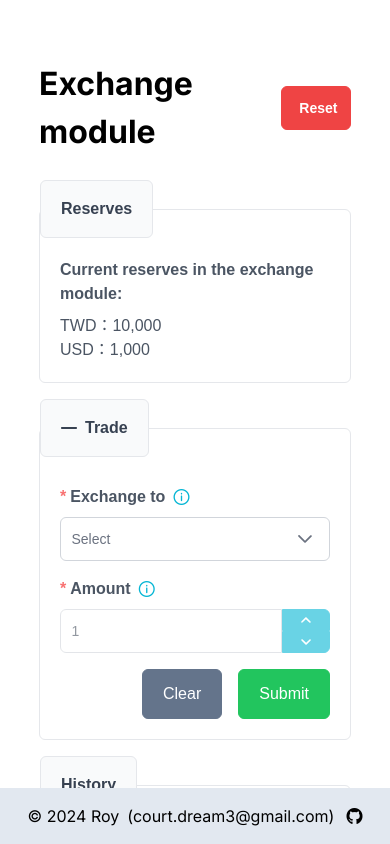
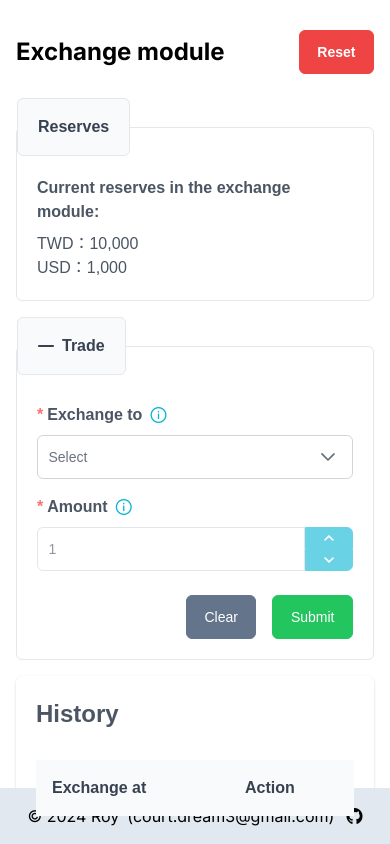
Before and after one commit to kevin3991/perp-exam, a Next.js app: page / in a window 390 px wide. Both pictures are taken after a click on the button "Trade". Shown: the top 844 px of the page. Built offline with nearby package versions, Linux system fonts and the light colour scheme; a web font is replaced by a local one.

Commit message:
feat: Optimzie RWD

```diff
--- a/src/app/page.tsx
+++ b/src/app/page.tsx
@@ -6,20 +6,23 @@ import LogTable from '@/components/LogTable';
 import ReverseInfo from '@/components/ReserveInfo';
 import { useExchange } from '@/hooks/useExchange';
 import { Button } from 'primereact/button';
+import { Skeleton } from 'primereact/skeleton';
 
 export default function Home(): JSX.Element {
   const { persistLoading, reset } = useExchange();
 
-  if (persistLoading) {
-    return <div className="flex justify-center pt-[200px]">Loading...</div>;
-  }
-
   return (
     <>
-      <div className="flex justify-center py-[60px] pb-[120px]">
-        <div className="max-w-[640px] w-[80vw] gap-4 flex flex-col">
+      <div className="flex justify-center py-[30px] pb-[80px] md:pb-[120px] md:pt-[60px]">
+        <div className="max-w-[640px] w-full gap-4 flex flex-col px-4">
+          {persistLoading ? (
+            <Loading />
+          ) : (
+            <>
               <div className="flex justify-between items-center mb-2">
-            <h1 className="text-[32px] font-bold">Exchange module</h1>
+                <h1 className="text-[24px] font-bold md:text-[32px]">
+                  Exchange module
+                </h1>
                 <Button
                   severity="danger"
                   label="Reset"
@@ -30,9 +33,23 @@ export default function Home(): JSX.Element {
               <ReverseInfo />
               <ExchangeForm />
               <LogTable />
+            </>
+          )}
         </div>
       </div>
       <Footer />
     </>
   );
 }
+
+const Loading = (): JSX.Element => {
+  return (
+    <div className="">
+      <Skeleton className="mb-2"></Skeleton>
+      <Skeleton width="10rem" className="mb-2"></Skeleton>
+      <Skeleton width="5rem" className="mb-2"></Skeleton>
+      <Skeleton height="2rem" className="mb-2"></Skeleton>
+      <Skeleton width="10rem" height="4rem"></Skeleton>
+    </div>
+  );
+};
--- a/src/components/ExchangeForm.tsx
+++ b/src/components/ExchangeForm.tsx
@@ -7,6 +7,8 @@ import { Fieldset } from 'primereact/fieldset';
 import Info from './Info';
 import { useToast } from '@/hooks/useToast';
 import { confirmDialog } from 'primereact/confirmdialog';
+import { formatNumberWithCommas } from '@/utils/common';
+import { Message } from 'primereact/message';
 
 interface IExchangeFormProps {
   className?: string;
@@ -64,7 +66,17 @@ const ExchangeForm = (props: IExchangeFormProps): JSX.Element => {
   }, [exchangeOptions, currency]);
   const onSubmit = async (): Promise<void> => {
     confirmDialog({
-      message: `Do you want to exchange ${form.amount} ${form.exchangeTo}?`,
+      message: () => {
+        const text = `${formatNumberWithCommas(Number(form.amount))} ${
+          form.exchangeTo
+        }`;
+        return (
+          <div>
+            <p>Do you want to exchange?</p>
+            <Message severity="info" text={text} className="mt-2" />
+          </div>
+        );
+      },
       header: 'Exchange Confirmation',
       icon: 'pi pi-info-circle',
       defaultFocus: 'reject',
--- a/src/components/LogTable.tsx
+++ b/src/components/LogTable.tsx
@@ -4,7 +4,7 @@ import CTable from './common/CTable';
 import dayjs from 'dayjs';
 import { formatNumberWithCommas } from '@/utils/common';
 import Info from './Info';
-import { Fieldset } from 'primereact/fieldset';
+import { Card } from 'primereact/card';
 
 interface ILogTableProps {
   className?: string;
@@ -72,9 +72,9 @@ const LogTable = (props: ILogTableProps): JSX.Element => {
   }, []);
 
   return (
-    <Fieldset legend="History" className={className}>
-      <CTable data={logs} columns={columns} />
-    </Fieldset>
+    <Card className={className} title="History">
+      <CTable stripedRows data={logs} columns={columns} />
+    </Card>
   );
 };
 
--- a/src/components/common/CForm.tsx
+++ b/src/components/common/CForm.tsx
@@ -168,11 +168,12 @@ export default function CForm(props: FormProps): JSX.Element {
           );
         })}
       </div>
-      <div className="flex justify-end gap-4">
+      <div className="flex justify-end gap-4 mt-2">
         {onRemove !== undefined && (
           <Button
             type="button"
             severity="danger"
+            size="small"
             onClick={() => {
               onRemove();
             }}
@@ -184,6 +185,7 @@ export default function CForm(props: FormProps): JSX.Element {
           <Button
             type="button"
             severity="secondary"
+            size="small"
             onClick={() => {
               onCancel();
             }}
@@ -192,7 +194,7 @@ export default function CForm(props: FormProps): JSX.Element {
           </Button>
         )}
         {onSubmit !== undefined && (
-          <Button severity="success" loading={isLoading}>
+          <Button severity="success" loading={isLoading} size="small">
             {submitT}
           </Button>
         )}
--- a/src/components/common/CTable.tsx
+++ b/src/components/common/CTable.tsx
@@ -9,11 +9,19 @@ export interface ICTableColumn {
 interface ICTableProps {
   data: any[];
   columns: ICTableColumn[];
+  stripedRows?: boolean;
+  scrollable?: boolean;
 }
 
 const CTable = (props: ICTableProps): JSX.Element => {
+  const { stripedRows = false, scrollable = true } = props;
+
   return (
-    <DataTable value={props.data}>
+    <DataTable
+      value={props.data}
+      stripedRows={stripedRows}
+      scrollable={scrollable}
+    >
       {props.columns.map((column) => (
         <Column
           key={column.field}
```
Lines whose indentation alone changed are shown as unchanged.
